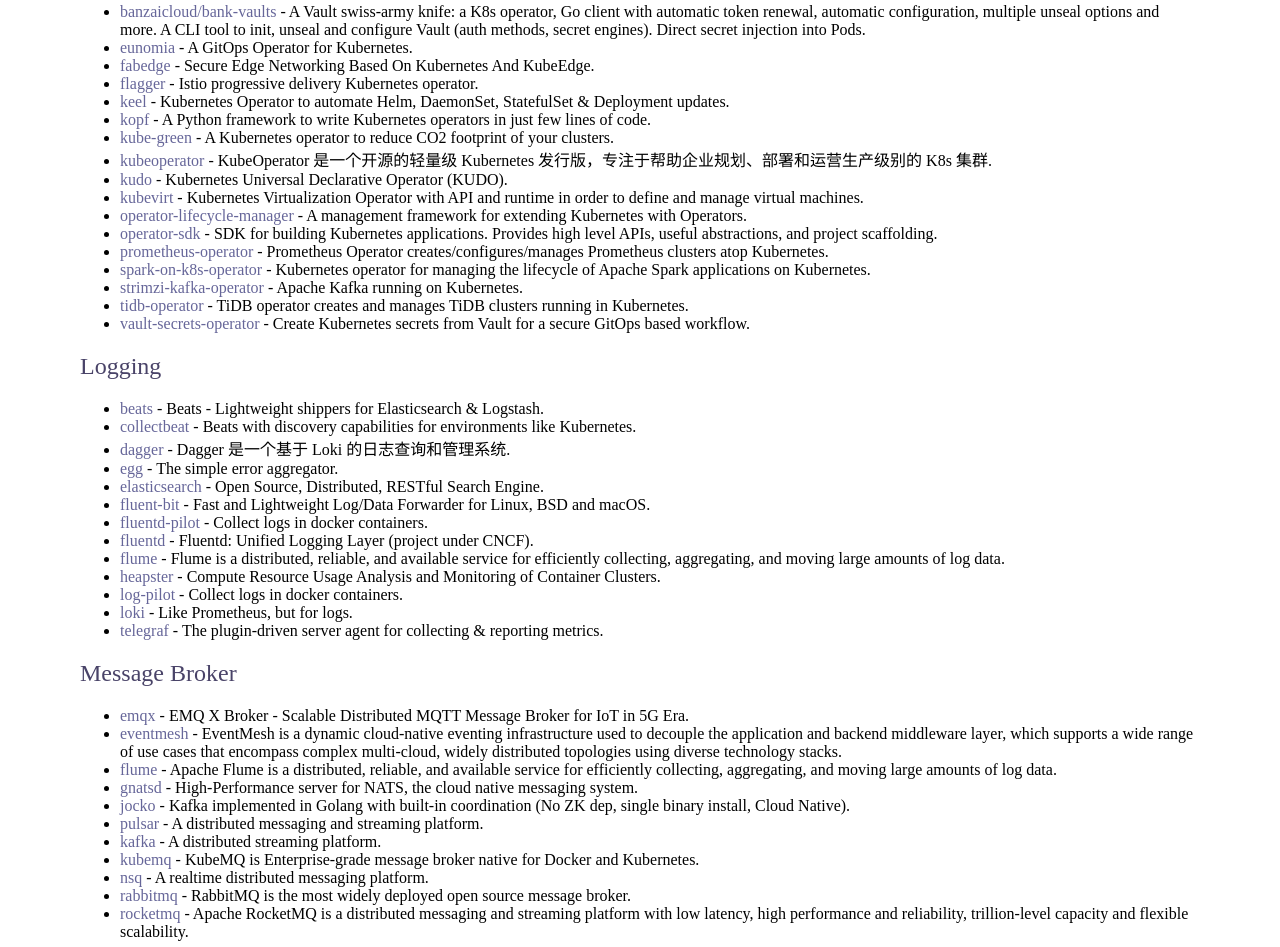
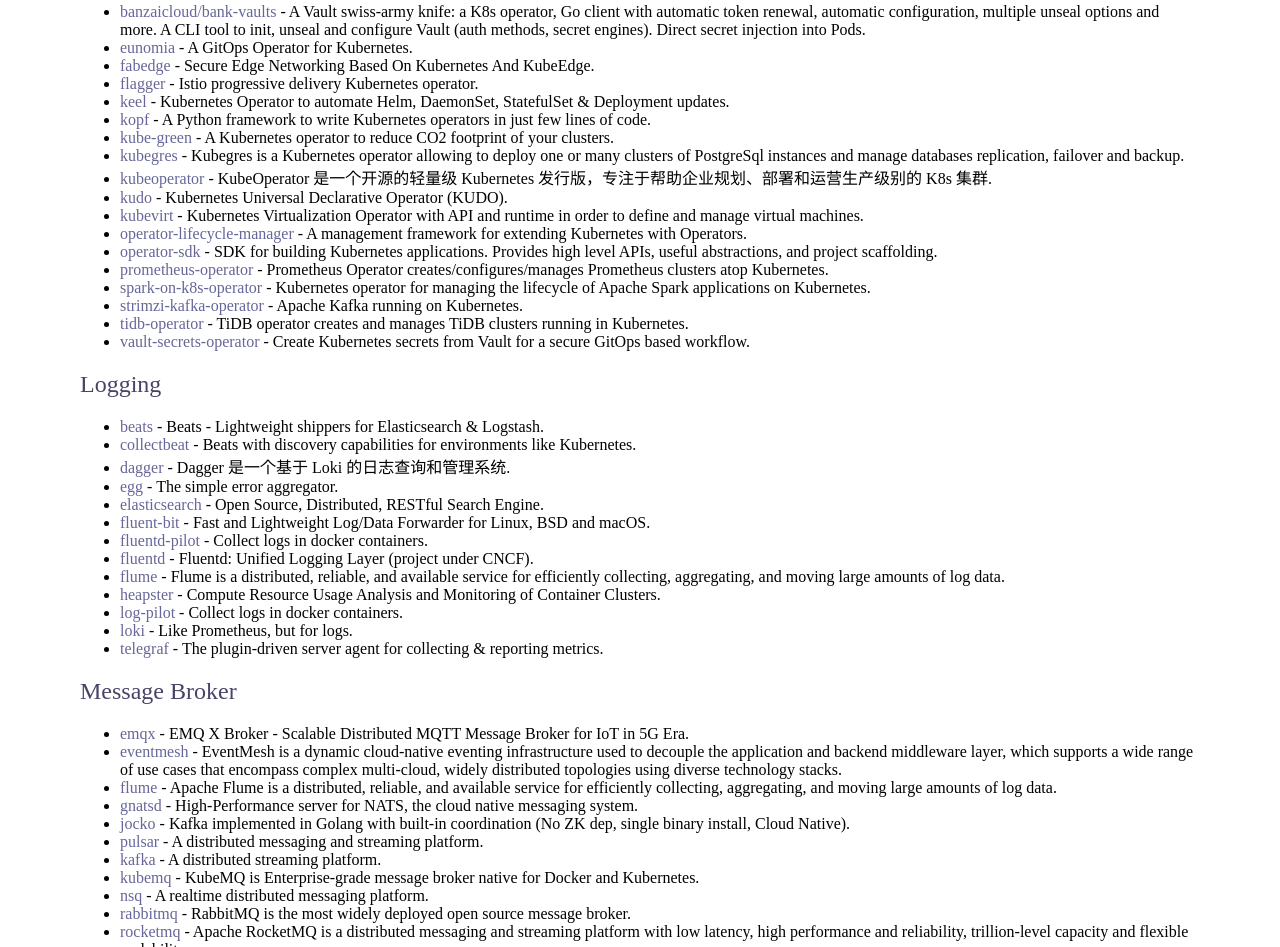
Before and after one commit to rootsongjc/awesome-cloud-native, a plain HTML site: page index.html in a window 1280 px wide. Shown: the part 4596-5543 px from the top of the page. Drawn offline with Linux system fonts and the light colour scheme; a web font is replaced by a local one.

Commit message:
deploy: 071b6b4b586c47a0736cb407d2cab635711b1734

```diff
--- a/index.html
+++ b/index.html
@@ -266,6 +266,7 @@ Kubernetes Operators</h2>
 <li><a href="https://github.com/keel-hq/keel" rel="nofollow">keel</a> - Kubernetes Operator to automate Helm, DaemonSet, StatefulSet &amp; Deployment updates.</li>
 <li><a href="https://github.com/zalando-incubator/kopf" rel="nofollow">kopf</a> - A Python framework to write Kubernetes operators in just few lines of code.</li>
 <li><a href="https://github.com/kube-green/kube-green" rel="nofollow">kube-green</a> - A Kubernetes operator to reduce CO2 footprint of your clusters.</li>
+<li><a href="https://github.com/reactive-tech/kubegres" rel="nofollow">kubegres</a> - Kubegres is a Kubernetes operator allowing to deploy one or many clusters of PostgreSql instances and manage databases replication, failover and backup.</li>
 <li><a href="https://github.com/KubeOperator/KubeOperator" rel="nofollow">kubeoperator</a> - KubeOperator 是一个开源的轻量级 Kubernetes 发行版，专注于帮助企业规划、部署和运营生产级别的 K8s 集群.</li>
 <li><a href="https://github.com/kudobuilder/kudo" rel="nofollow">kudo</a> - Kubernetes Universal Declarative Operator (KUDO).</li>
 <li><a href="https://github.com/kubevirt/kubevirt" rel="nofollow">kubevirt</a> - Kubernetes Virtualization Operator with API and runtime in order to define and manage virtual machines.</li>
```
